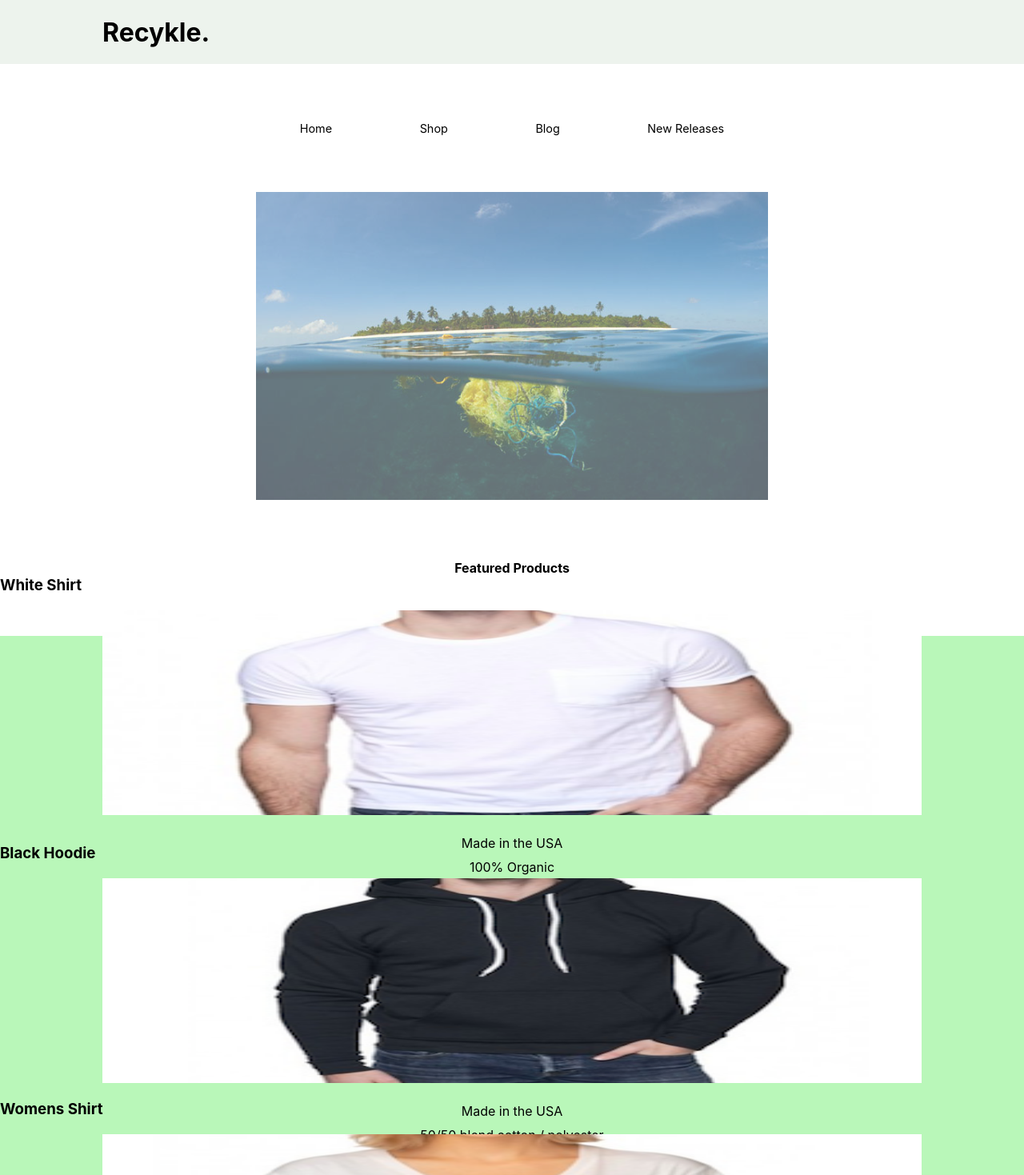
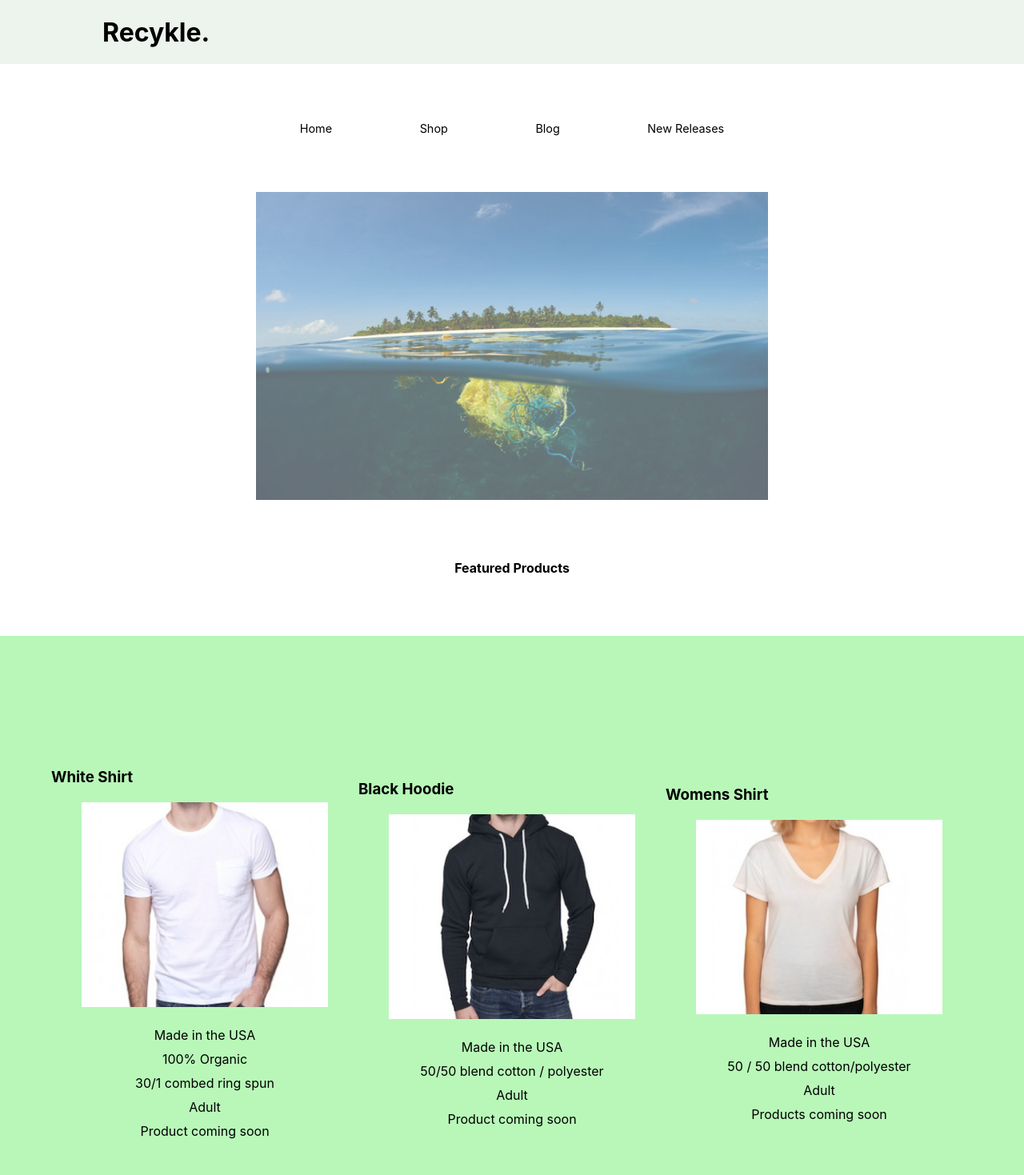
Before and after one commit to aaronnn47/recykle, a React (Create React App) app: page /#/ in a window 1280 px wide. Shown: the top 1469 px of the page at 80% size. Built offline with nearby package versions, Linux system fonts and the light colour scheme; a web font is replaced by a local one.

Commit message:
fixed the media query

```diff
--- a/src/Components/Home/Home.css
+++ b/src/Components/Home/Home.css
@@ -183,6 +183,11 @@ a:hover
     flex-wrap: wrap
   }
 
+  .white-shirt{
+    height: 40%;
+    width: 30%;
+  }
+
   .white-shirt > img{
     width: 80%;
     height: 80%;
```
